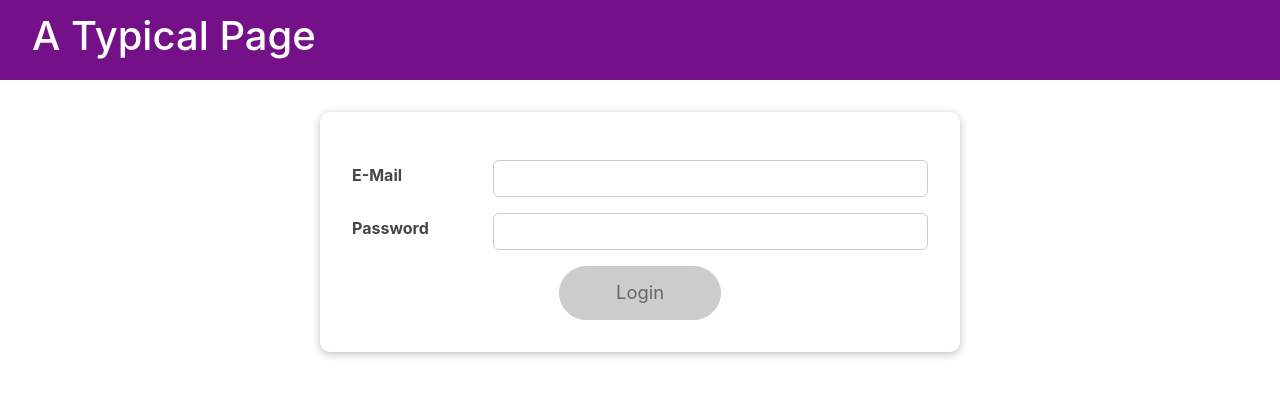
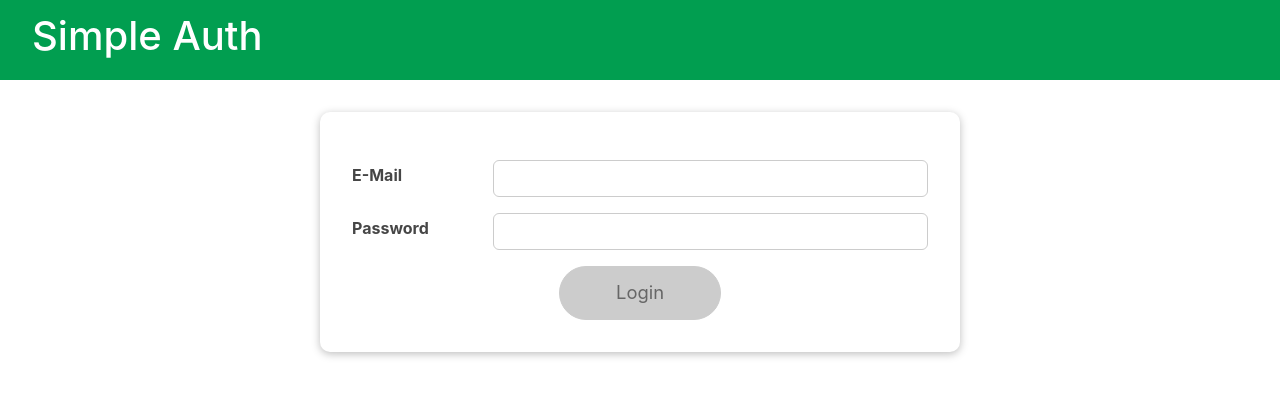
Before and after one commit to hasankarim18/simple-auth, a React (Create React App) app: page / in a window 1280 px wide. Shown: the top 396 px of the page. Built offline with nearby package versions, Linux system fonts and the light colour scheme.

Commit message:
minor changes

```diff
--- a/src/Components/MainHeader/MainHeader.js
+++ b/src/Components/MainHeader/MainHeader.js
@@ -6,7 +6,7 @@ import classes from './MainHeader.module.css';
 const MainHeader = (props) => {
     return (
         <header className={classes['main-header']}>
-            <h1>A Typical Page</h1>
+            <h1>Simple Auth</h1>
             <Navigation
                 isLoggedIn={props.isAuthenticated}
                 onLogout={props.onLogout}
--- a/src/Components/MainHeader/MainHeader.module.css
+++ b/src/Components/MainHeader/MainHeader.module.css
@@ -7,7 +7,7 @@
     display: flex;
     justify-content: space-between;
     align-items: center;
-    background: #741188;
+    background: #019e50;
     padding: 0 2rem;
 }
 
--- a/src/Components/UI/Button/Button.module.css
+++ b/src/Components/UI/Button/Button.module.css
@@ -1,7 +1,7 @@
 .button {
   font: inherit;
-  border: 1px solid #4f005f;
-  background: #4f005f;
+  border: 1px solid #451188;
+  background: #451188;
   color: white;
   padding: 0.75rem 3.5rem;
   cursor: pointer;
@@ -11,8 +11,8 @@
 
 .button:hover,
 .button:active {
-  background: #741188;
-  border-color: #741188;
+  background: #451188;
+  border-color: #451188;
 }
 
 .button:focus {
```
